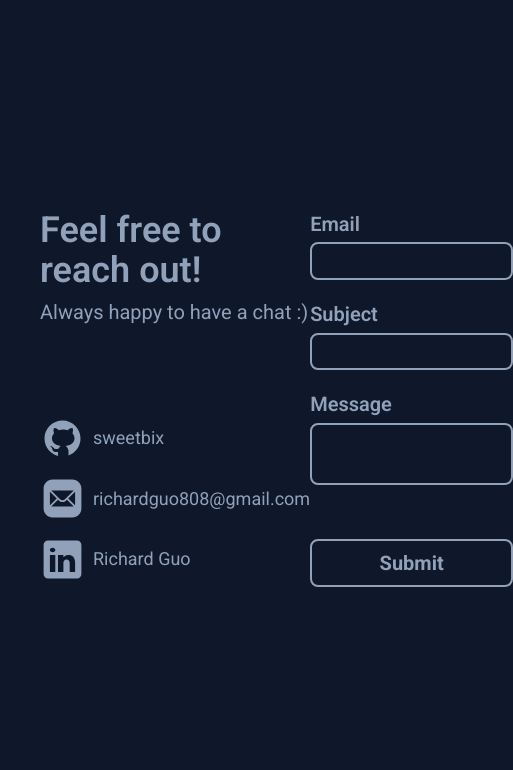
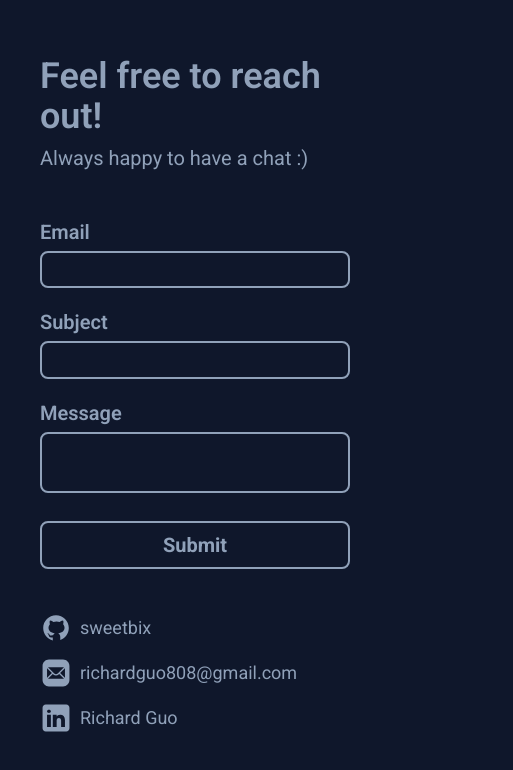
Before and after one commit to sweetbix/my-website, a website: page index.html in a window 390 px wide. Shown: the part 868-1638 px from the top of the page, 513 px wide, since content can reach past the window. Drawn offline with Linux system fonts and the light colour scheme.

Commit message:
made responsive for different screen sizes

```diff
--- a/index.html
+++ b/index.html
@@ -13,8 +13,8 @@
     <link href="https://fonts.googleapis.com/css2?family=Montserrat:ital,wght@0,100..900;1,100..900&display=swap" rel="stylesheet">
 </head>
 <body class="bg-slate-900 text-slate-400 selection:text-teal-900 selection:bg-teal-300">
-    <div class="fixed top-0 justify-center flex flex-row w-screen  md:py-5">
-        <ul class="flex flex-row gap-6.5 font-def text-sm">
+    <div class="fixed top-0 justify-center flex flex-row w-screen lg:py-5">
+        <ul class="flex-row gap-6.5 font-def hidden lg:text-sm lg:flex">
             <a class="cursor-pointer hover:text-slate-200 transition-colors duration-400 nav-font
             nav-link [&.active]:text-slate-200 [&.active]:font-semibold" href="#about">ABOUT</a>
             <a class="cursor-pointer hover:text-slate-200 transition-colors duration-400 nav-font
@@ -23,25 +23,25 @@
         </ul>
     </div>
 
-    <section id="about" class="flex flex-col justify-center min-h-screen max-h-screen lg:px-50">
+    <section id="about" class="flex flex-col justify-center min-h-screen max-h-screen px-[8%] md:px-[13%] lg:px-[18%]">
         <h2 class="-mt-10 text-6xl font-medium text-slate-200">Richard Guo</h2>
         <h3 class="mb-2 text-2xl font-medium text-slate-200">CS @ UniMelb</h3>
-        <p class="sm:pr-25 md:pr-50 lg:pr-100 text-lg"> Computer Science student with a strong curiosity for technology and
+        <p class="md:pr-[20%] lg:pr-[40%] text-lg"> Computer Science student with a strong curiosity for technology and
             a commitment to continuous learning and self-improvement. Eager to embrace new
               challenges to broaden my knowledge, develop diverse skills, and make an impact.
         </p>
     </section>
 
-    <section id="contact" class="flex flex-col min-h-screen max-h-screen lg:px-50 lg:py-20 justify-center">
-        <div class="flex flex-row px-10">
-            <div class="flex flex-col flex-1 ">
+    <section id="contact" class="flex flex-col min-h-screen max-h-screen justify-between py-20 md:py-0 md:justify-center md:px-[5%] lg:px-[15%]">
+        <div class="flex flex-col md:flex-row px-10">
+            <div class="flex flex-col flex-1">
                 <h3 id="dynamic-text" class="font-semibold text-4xl mb-2 transition-colors duration-1000">Feel free to reach out!</h3>
-                <p class="mb-12 text-xl">Always happy to have a chat :&#41;</p>
-                <ul id="socials" class="text-sm">
+                <p class="text-xl mb-110 md:mb-14">Always happy to have a chat :&#41;</p>
+                <ul id="socials" class="text-xs md:text-sm flex-col">
                         <li>
                             <a class="group flex-row inline-flex items-center gap-2 text-lg hover:text-white" href="https://github.com/sweetbix" target="_blank" title="GitHub" aria-label="GitHub profile">
                                 <?xml version="1.0"?>
-                                <svg class="fill-slate-400 group-hover:fill-slate-200 transition-colors duration-200" xmlns="http://www.w3.org/2000/svg"  viewBox="0 0 30 30" width="45px" height="45px">
+                                <svg class="fill-slate-400 group-hover:fill-slate-200 transition-colors duration-200 h-8 w-8 md:h-12 md:w-12" xmlns="http://www.w3.org/2000/svg"  viewBox="0 0 30 30">
                                 <path d="M15,3C8.373,3,3,8.373,3,15c0,5.623,3.872,10.328,9.092,11.63C12.036,26.468,12,26.28,12,
                                 26.047v-2.051 c-0.487,0-1.303,0-1.508,0c-0.821,0-1.551-0.353-1.905-1.009c-0.393-0.729-0.461-1.844-1.435-2.526
                                 c-0.289-0.227-0.069-0.486,0.264-0.451c0.615,0.174,1.125,0.596,1.605,1.222c0.478,
@@ -59,7 +59,7 @@
 
                         <li>
                             <a class="group flex-row inline-flex items-center gap-2 text-lg hover:text-white" href="mailto:richardguo808@gmail.com" target="_blank" title="Email" aria-label="Email">
-                            <svg class="fill-slate-400 group-hover:fill-slate-200 transition-colors duration-200" xmlns="http://www.w3.org/2000/svg"  viewBox="0 0 50 50" width="45px" height="45px">
+                            <svg class="fill-slate-400 group-hover:fill-slate-200 transition-colors duration-200 h-8 w-8 md:h-12 md:w-12" xmlns="http://www.w3.org/2000/svg"  viewBox="0 0 50 50" width="45px" height="45px">
                                 <path d="M 14 4 C 8.4886661 4 4 8.4886661 4 14 L 4 36 C 4 41.511334 8.4886661 46 14 46 L
                                 36 46 C 41.511334 46 46 41.511334 46 36 L 46 14 C 46 8.4886661 41.511334 4 36 4 L 14 4 z
                                 M 13 16 L 37 16 C 37.18 16 37.349766 16.020312 37.509766 16.070312 L 27.679688 25.890625 C
@@ -80,7 +80,7 @@
                         <li>
                             <a class="group flex-row inline-flex items-center gap-2 text-lg hover:text-white" href="https://www.linkedin.com/in/richardguo8/" target="_blank" title="LinkedIn" aria-label="LinkedIn profile">
                             <?xml version="1.0"?>
-                            <svg class="fill-slate-400 group-hover:fill-slate-200 transition-colors duration-200" xmlns="http://www.w3.org/2000/svg"  viewBox="0 0 50 50" width="45px" height="45px">
+                            <svg class="fill-slate-400 group-hover:fill-slate-200 transition-colors duration-200 h-8 w-8 md:h-12 md:w-12" xmlns="http://www.w3.org/2000/svg"  viewBox="0 0 50 50" width="45px" height="45px">
                                 <path d="M41,4H9C6.24,4,4,6.24,4,9v32c0,2.76,2.24,5,5,5h32c2.76,0,5-2.24,5-5V9C46,6.24,
                                 43.76,4,41,4z M17,20v19h-6V20H17z M11,14.47c0-1.4,1.2-2.47,3-2.47s2.93,1.07,3,2.47c0,
                                 1.4-1.12,2.53-3,2.53C12.2,17,11,15.87,11,14.47z M39,39h-6c0,0,0-9.26,0-10 c0-2-1-4-3.5-4.04h-0.08C27,
@@ -93,7 +93,8 @@
                 </ul>
             </div>
 
-            <form action="https://api.web3forms.com/submit" method="POST" class="flex flex-col flex-1">
+            <form action="https://api.web3forms.com/submit" method="POST" class="flex flex-col flex-1 z-10 md:z-0
+            -mt-130 md:mt-0">
                 <input type="hidden" name="access_key" value="bdf952ba-f221-45be-8a2e-c558521c93fe">
 
                 <div class="pair mb-5">
--- a/old-style.css
+++ b/old-style.css
@@ -22,9 +22,7 @@ div {
 
 #socials {
     display: flex;
-    flex-direction: column;
     list-style: none;
-    padding: 3em 0 0 0;
     margin: 0;
     gap: 0.75em;
 }
```
Also changed, not shown: tailwind.css.
